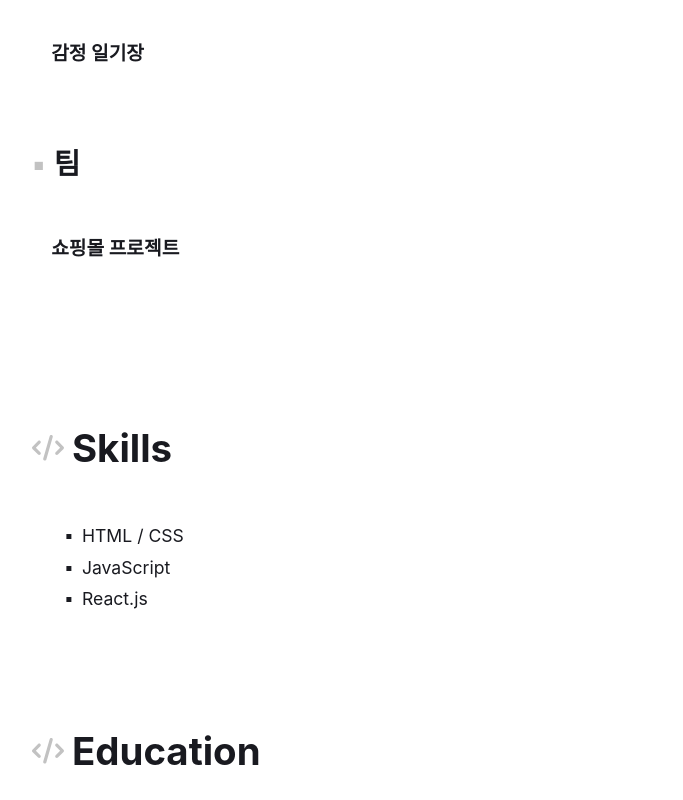
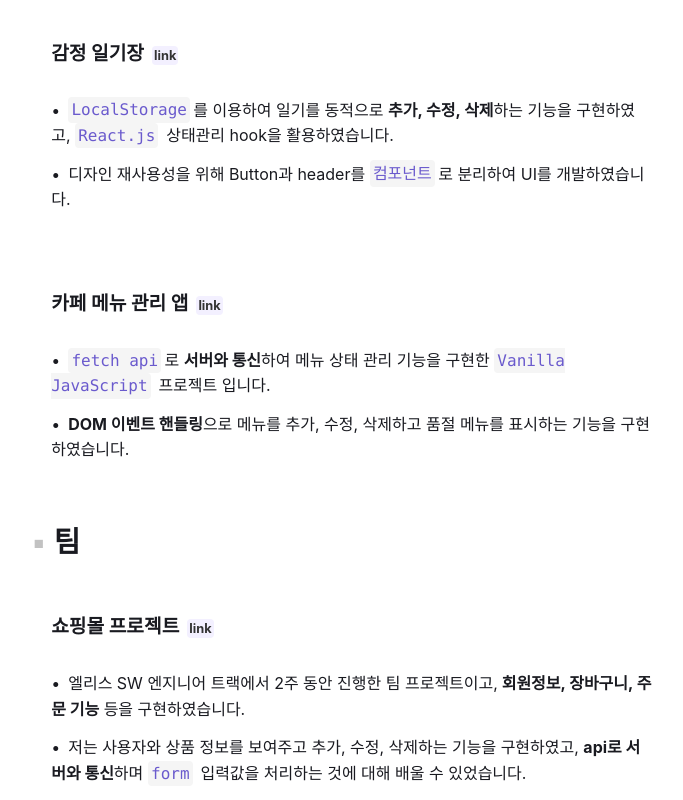
Before and after one commit to sjgske/portfolio-website, a React (Create React App) app: page / in a window 1280 px wide. Shown: the part 820-1620 px from the top of the page, without its empty margins (288-971 px from the left). Built offline with nearby package versions, Linux system fonts and the light colour scheme; a web font is replaced by a local one.

Commit message:
Section - project 내용 추가

```diff
--- a/src/Main.js
+++ b/src/Main.js
@@ -25,13 +25,64 @@ const Main = () => {
         <div>
           <h3>개인</h3>
           <div className="item">
-            <h4>감정 일기장</h4>
+            <h4>
+              <a href="https://github.com/sjgske/emotion-diary-app">
+                감정 일기장
+              </a>
+            </h4>
+            <div>
+              <p>
+                <code>LocalStorage</code>를 이용하여 일기를 동적으로{" "}
+                <strong>추가, 수정, 삭제</strong>하는 기능을 구현하였고,{" "}
+                <code>React.js</code> 상태관리 hook을 활용하였습니다.
+              </p>
+              <p>
+                디자인 재사용성을 위해 Button과 header를{" "}
+                <code className="kor">컴포넌트</code>로 분리하여 UI를
+                개발하였습니다.
+              </p>
+            </div>
+          </div>
+          <div className="item">
+            <h4>
+              <a href="https://github.com/sjgske/moonbucks-menu">
+                카페 메뉴 관리 앱
+              </a>
+            </h4>
+            <div>
+              <p>
+                <code>fetch api</code>로 <strong>서버와 통신</strong>하여 메뉴
+                상태 관리 기능을 구현한 <code>Vanilla JavaScript</code> 프로젝트
+                입니다.
+              </p>
+              <p>
+                <strong>DOM 이벤트 핸들링</strong>으로 메뉴를 추가, 수정,
+                삭제하고 품절 메뉴를 표시하는 기능을 구현하였습니다.
+              </p>
+            </div>
           </div>
         </div>
         <div>
           <h3>팀</h3>
           <div className="item">
-            <h4>쇼핑몰 프로젝트</h4>
+            <h4>
+              <a href="https://kdt-gitlab.elice.io/sw_track/class_02_seoul/web_project/team3/shoppingmall">
+                쇼핑몰 프로젝트
+              </a>
+            </h4>
+            <div>
+              <p>
+                엘리스 SW 엔지니어 트랙에서 2주 동안 진행한 팀 프로젝트이고,
+                <strong> 회원정보, 장바구니, 주문 기능</strong> 등을
+                구현하였습니다.
+              </p>
+              <p>
+                저는 사용자와 상품 정보를 보여주고 추가, 수정, 삭제하는 기능을
+                구현하였고, <strong>api로 서버와 통신</strong>하며{" "}
+                <code>form</code> 입력값을 처리하는 것에 대해 배울 수
+                있었습니다.
+              </p>
+            </div>
           </div>
         </div>
       </section>
@@ -42,7 +93,7 @@ const Main = () => {
           Skills
         </h1>
         <ul>
-          <li>HTML / CSS</li>
+          <li>HTML5 / CSS3</li>
           <li>JavaScript</li>
           <li>React.js</li>
         </ul>
```
